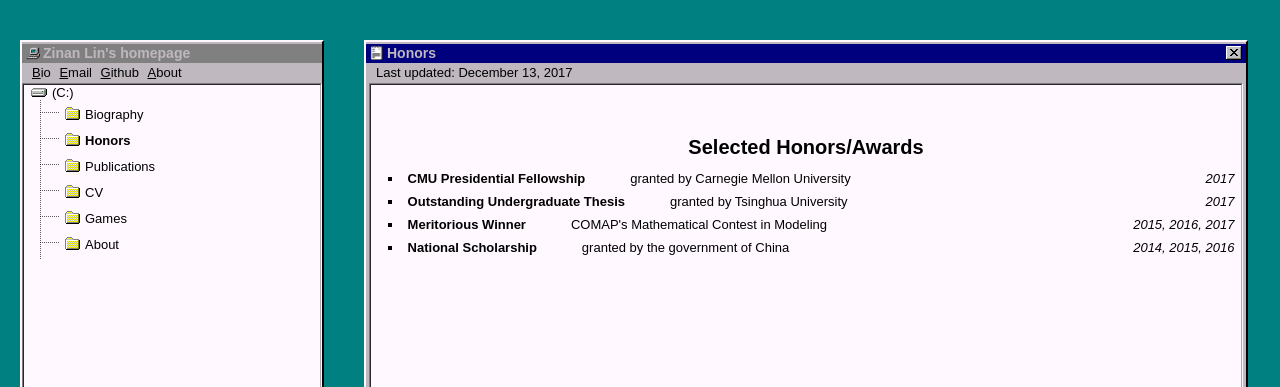
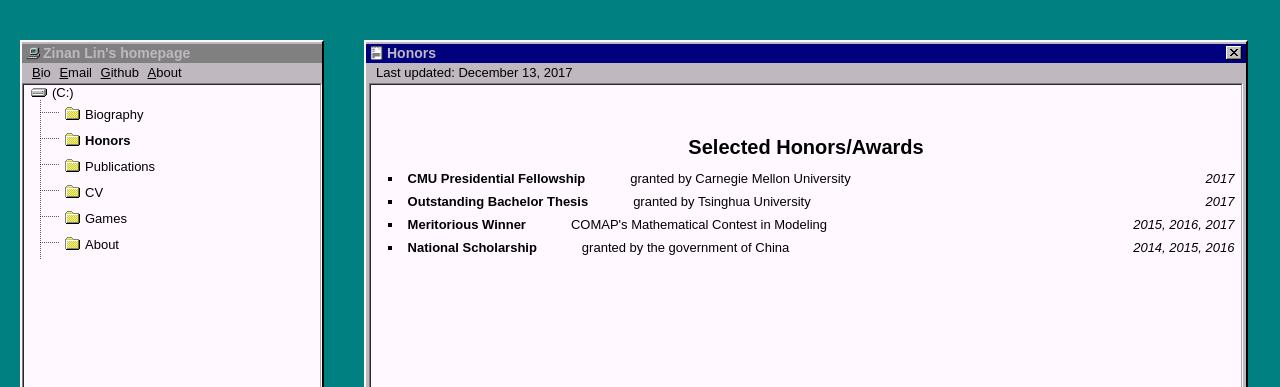
Before and after one commit to fjxmlzn/fjxmlzn.github.io, a Jekyll site: the page built from _honors/honors.html, in a window 1280 px wide. Shown: the top 387 px of the page. Built offline with Jekyll 4.4.1, drawn with Linux system fonts in a browser that asks for light colours.

Commit message:
update honor

```diff
--- a/_honors/honors.html
+++ b/_honors/honors.html
@@ -33,7 +33,7 @@ permalink: /honors/index.html
         <span class='honor_year'>2017</span>
     </li>
     <li class='honor_li'>
-        <span class='honor_title'>Outstanding Undergraduate Thesis</span>
+        <span class='honor_title'>Outstanding Bachelor Thesis</span>
         <span class="honor_content">granted by Tsinghua University</span>
         <span class='honor_year'>2017</span>
     </li>
```
Also changed, not shown: 1 other file.
